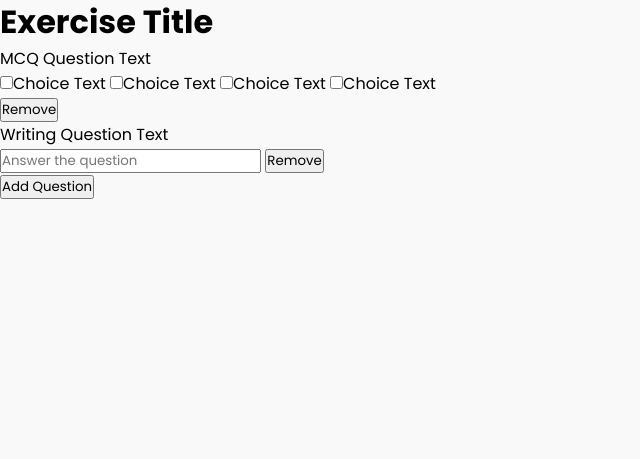
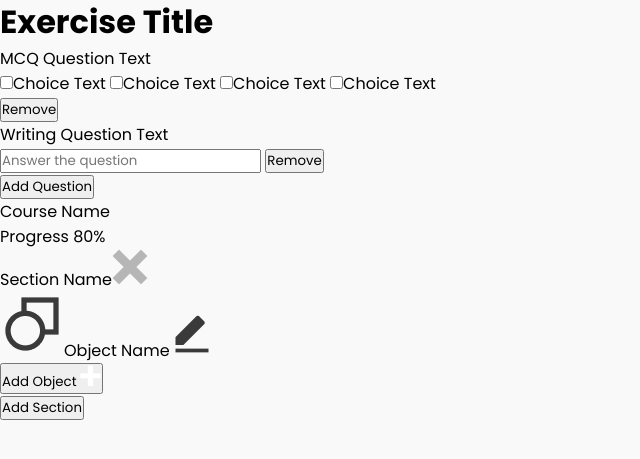
Before and after one commit to ahmedamrelhefnawy/Neon-Academy, a Django app: page /teacher_course_page_exam/ in a window 1280 px wide. Shown: the part 152-611 px from the top of the page, without its empty margins (0-640 px from the left). Run offline with Django 5.2, Linux system fonts and the light colour scheme.

Commit message:
feat(teacher_course_page_exam): Add exercise-right sidebar with course progress and sections UI (HTML & CSS)

```diff
--- a/App/templates/pages/teacher_course_page_exam.html
+++ b/App/templates/pages/teacher_course_page_exam.html
@@ -51,11 +51,32 @@
           <button class="btn btn-dark">Remove</button>
         </div>
 
-        <button class="submit-btn" onclick="submitExercise()">Add Question</button>
+        <button class="submit-btn" id="addQuestionBtn">Add Question</button>
 
       </div>
+      <div class="exercise-right">
+        <div class="course-progress">
+          <p class="course-name">Course Name</p>
+          <p class="progress-text">Progress <span class="progress-percent">80%</span></p>
+        </div>
 
+        <div class="section">
+          <div class="section-header">Section Name<img src="{% static 'images/delete.png' %}" class="delete-icon"></div>
+          <div class="section-content">
+            <div class="object"><img src="{% static 'images/tdesign_icon.png' %}" class="object-icon"><span class="object-name">Object Name</span><span class="object-number"><img src="{% static 'images/edit.png' %}" class="edit-icon"></span></div>
+          </div>
+          <button class="add-object-btn">
+              <span>Add Object</span>
+             <img src="{% static 'images/add.png' %}" class="add-icon">
+          </button>
+        </div>
 
+        <div class="section-btn-container">
+            <button class="btn btn-dark" id="addSectionBtn">Add Section</button>
+        </div>
+
+      </div>
     </main>
+    <script src="{% static 'js/teacher_course_page_exam.js' %}"></script>
 </body>
 </html>
```
Also changed, not shown: App/Neuracademy/static/CSS/style.css (+50 -8 lines), App/Neuracademy/static/images/add.png (added).
